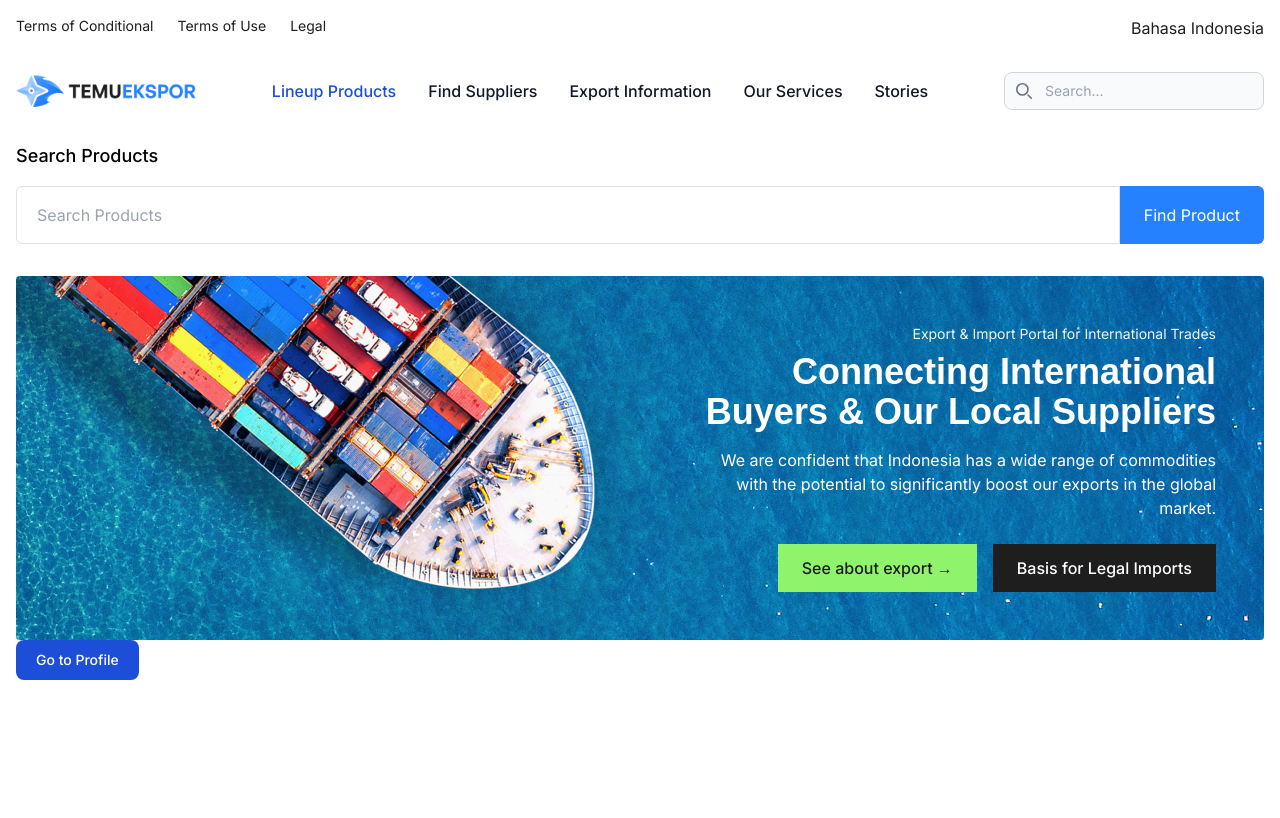
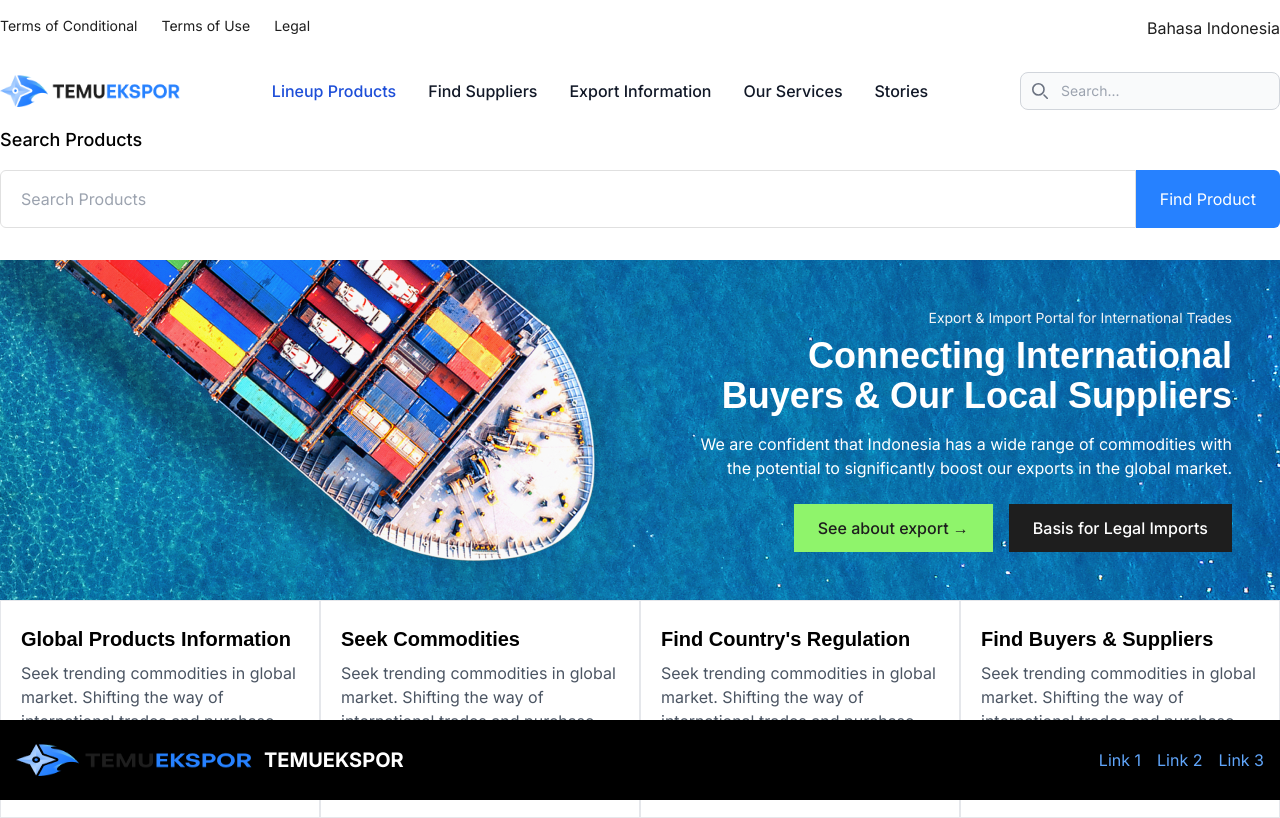
Before and after one commit to ikhsansdqq/TemuEkspor, a Next.js app: page / in a window 1280 px wide. Built offline with nearby package versions, Linux system fonts and the light colour scheme.

Commit message:
Adding Homepage

```diff
--- a/package.json
+++ b/package.json
@@ -9,6 +9,7 @@
     "lint": "next lint"
   },
   "dependencies": {
+    "i": "^0.3.7",
     "next": "^14.2.4",
     "react": "^18",
     "react-dom": "^18",
--- a/src/app/globals.css
+++ b/src/app/globals.css
@@ -10,7 +10,7 @@
 
 h1, h2, h3, h4, h5, h6 {
   font-family: 'Manrope', sans-serif!important;
-  font-weight: 400;
+  font-weight: 700!important;
 }
 
 @layer utilities {
--- a/src/app/layout.js
+++ b/src/app/layout.js
@@ -16,7 +16,7 @@ export default function RootLayout({ children }) {
   return (
     <html lang="en">
       <body className={inter.className}>
-        <div className="max-w-screen-xl flex justify-between mx-auto p-4">
+        <div className="max-w-screen-xl flex justify-between mx-auto py-4">
           <div className="flex space-x-6">
             <a href="/" className="text-[#1E1E1E] text-sm hover:text-gray-700">Terms of Conditional</a>
             <a href="/" className="text-[#1E1E1E] text-sm hover:text-gray-700">Terms of Use</a>
@@ -27,7 +27,7 @@ export default function RootLayout({ children }) {
           </div>
         </div>
         <nav class="bg-white border-gray-200">
-          <div class="max-w-screen-xl flex flex-wrap items-center justify-between mx-auto p-4">
+          <div class="max-w-screen-xl flex flex-wrap items-center justify-between mx-auto py-4">
             <a href="/" class="flex items-center space-x-3 rtl:space-x-reverse">
               <Image src={logo} class="h-8" width="180" height="40" alt="Temu Ekspor Logo" />
               {/* <span class="self-center text-2xl font-semibold whitespace-nowrap">Flowbite</span> */}
@@ -84,9 +84,23 @@ export default function RootLayout({ children }) {
             </div>
           </div>
         </nav>
-        <div className="max-w-screen-xl items-center justify-between mx-auto p-4">
+        <div className="max-w-screen-xl items-center justify-between mx-auto">
           {children}
         </div>
+        <footer className="bg-black text-white py-6 w-full absolute bottom-0">
+            <div className="max-w-screen-xl mx-auto px-4 flex justify-between items-center">
+                <div className="flex items-center">
+                  <Image src={logo} alt="Logo" className="h-8 mr-3" />
+                    {/* <img src="/path/to/logo.png" alt="Logo" className="h-8 mr-3" /> */}
+                    <span className="text-xl font-bold">TEMUEKSPOR</span>
+                </div>
+                <div className="flex space-x-4">
+                    <a href="#" className="text-blue-400 hover:text-blue-600">Link 1</a>
+                    <a href="#" className="text-blue-400 hover:text-blue-600">Link 2</a>
+                    <a href="#" className="text-blue-400 hover:text-blue-600">Link 3</a>
+                </div>
+            </div>
+        </footer>
       </body>
     </html>
   );
--- a/src/app/page.js
+++ b/src/app/page.js
@@ -2,15 +2,15 @@ import Link from "next/link";
 
 import Hero from "../components/hero";
 import SearchBox from "../components/searchbox";
+
+import InfoGrid from "@/components/InfoGrid";
 
 export default function Home() {
   return (
     <div>
       <SearchBox />
       <Hero/>
-      <Link href="/profile">
-        <button type="button" className="text-white bg-blue-700 hover:bg-blue-800 focus:ring-4 focus:ring-blue-300 font-medium rounded-lg text-sm px-5 py-2.5 me-2 mb-2 dark:bg-blue-600 dark:hover:bg-blue-700 focus:outline-none dark:focus:ring-blue-800">Go to Profile</button>
-      </Link>
+      <InfoGrid/>
     </div>
   );
 }
--- /dev/null
+++ b/src/components/InfoGrid.js
@@ -0,0 +1,40 @@
+export default function InfoGrid() {
+    const infoData = [
+        {
+            title: "Global Products Information",
+            description: "Seek trending commodities in global market. Shifting the way of international trades and purchase global products from companies",
+            cta: "Find products",
+        },
+        {
+            title: "Seek Commodities",
+            description: "Seek trending commodities in global market. Shifting the way of international trades and purchase global products from companies",
+            cta: "Find products",
+        },
+        {
+            title: "Find Country's Regulation",
+            description: "Seek trending commodities in global market. Shifting the way of international trades and purchase global products from companies",
+            cta: "Find products",
+        },
+        {
+            title: "Find Buyers & Suppliers",
+            description: "Seek trending commodities in global market. Shifting the way of international trades and purchase global products from companies",
+            cta: "Find products",
+        },
+    ];
+
+    return (
+        <div className="max-w-screen-xl mx-auto">
+            <div className="grid grid-cols-1 md:grid-cols-2 lg:grid-cols-4">
+                {infoData.map((item, index) => (
+                    <div key={index} className="bg-white border px-5 py-6">
+                        <h3 className="text-xl font-semibold mb-2">{item.title}</h3>
+                        <p className="text-base text-gray-600 mb-3">{item.description}</p>
+                        <a href="/" className="text-blue-600 hover:text-blue-800">
+                            {item.cta} &rarr;
+                        </a>
+                    </div>
+                ))}
+            </div>
+        </div>
+    );
+}
--- a/src/components/hero.js
+++ b/src/components/hero.js
@@ -2,7 +2,7 @@ import Image from "next/image";
 
 export default function Hero() {
     return (
-        <div className="relative rounded flex items-center justify-between max-w-screen-xl mx-auto bg-blue-400 bg-[url('/images/cargo-2.png')] bg-no-repeat bg-center">
+        <div className="relative flex items-center justify-between max-w-screen-xl mx-auto bg-blue-400 bg-[url('/images/cargo-2.png')] bg-no-repeat bg-center">
             <div className="w-full h-full flex items-center justify-end text-end">
                 <div className="w-1/2 p-12">
                     <p className="text-gray-100 text-sm mb-2">Export & Import Portal for International Trades</p>
```
Also changed, not shown: 1 other file (tests, documents, lock files or other folders).
